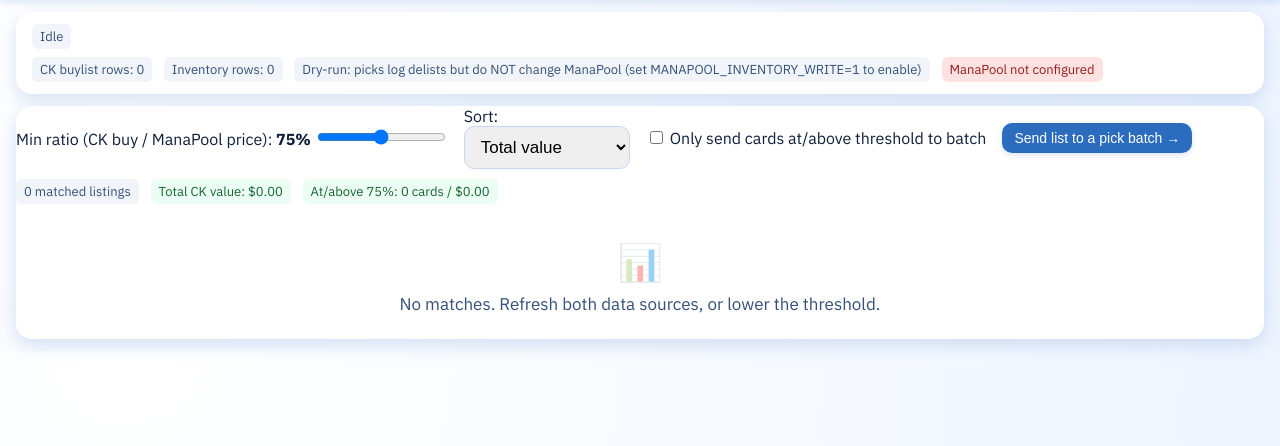
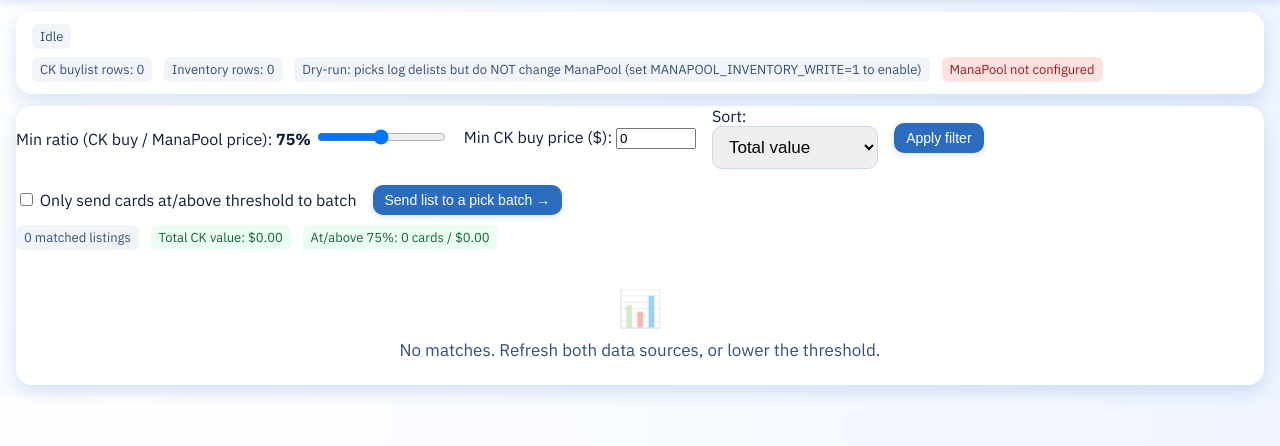
Before and after one commit to zachskaggs/auto-picklist, a FastAPI app: page /cardkingdom in a window 1280 px wide. Shown: the part 48-494 px from the top of the page. Run offline with FastAPI, Linux system fonts and the light colour scheme; data that the repository does not hold is empty; parts of the project's set-up code (start-up, migrations or seed data) failed here and were passed over; some libraries are stand-ins or nearby versions.

Commit message:
CK buylist: delist at batch creation, manual filter apply, value floor
- Remove cards from ManaPool inventory when the pick batch is CREATED (gated by
  MANAPOOL_INVENTORY_WRITE, dry-run by default), not at pick time. Drop all
  pick-time delist logic; picking a CK batch now only tracks physical pulls.
- Report no longer re-filters on slider movement (was causing perf issues).
  The slider only updates the displayed %; a new "Apply filter" button rebuilds
  the list.
- Add a minimum CardKingdom buy-price floor to exclude low-value cards.
- Exclude zero-quantity ManaPool listings (priced-but-out-of-stock) so the
  report and batches only contain cards actually on hand.

Co-Authored-By: Claude Opus 4.8 <noreply@anthropic.com>

```diff
--- a/app/main.py
+++ b/app/main.py
@@ -151,58 +151,63 @@ def _ck_last_logs():
     return latest
 
 
-def _delist_for_pick(conn, item, picked_qty):
-    """Best-effort: remove picked copies from ManaPool when picking a CK batch.
+def _delist_report_rows(conn, rows):
+    """Remove the chosen copies from ManaPool when a CardKingdom batch is created.
 
-    Only fires for batches whose source is 'cardkingdom'. Never raises.
+    Runs once at batch-creation time (not at pick time). For each report row,
+    decrement the matching ManaPool listing by the quantity being sent to CK
+    (deleting it when the quantity reaches 0). Gated by MANAPOOL_INVENTORY_WRITE:
+    when disabled, the intended change is logged as a dry-run only. Returns a
+    summary dict; never raises.
     """
-    try:
-        batch = conn.execute('SELECT source FROM batches WHERE id = ?', (item['batch_id'],)).fetchone()
-        if not batch or (batch['source'] or '') != 'cardkingdom':
-            return
-        scryfall_id = item['scryfall_id']
-        if not scryfall_id:
-            return
-        # Find the current cached inventory quantity for this exact variant.
-        inv = conn.execute(
-            'SELECT quantity, price_cents, condition_id, finish_id, language_id '
-            'FROM manapool_inventory WHERE inventory_id = ?',
-            (item['mp_inventory_id'],),
-        ).fetchone() if item.get('mp_inventory_id') else None
-        if inv is not None:
-            current_qty = int(inv['quantity'] or 0)
-            price_cents = inv['price_cents']
-            condition_id = inv['condition_id']
-            finish_id = inv['finish_id']
-            language_id = inv['language_id']
-        else:
-            current_qty = int(item.get('qty_required') or 0)
-            price_cents = int(round((item.get('mp_price') or 0) * 100)) or None
-            condition_id = item.get('condition')
-            finish_id = 'FO' if item.get('is_foil') else 'NF'
-            language_id = item.get('language')
-        new_qty = max(0, current_qty - int(picked_qty))
-        result, err = manapool.set_inventory_quantity(
-            scryfall_id, condition_id, finish_id, language_id, new_qty, price_cents,
-        )
-        # Keep the local inventory cache in step with the write (or dry-run).
-        if item.get('mp_inventory_id'):
-            conn.execute(
-                'UPDATE manapool_inventory SET quantity = ? WHERE inventory_id = ?',
-                (new_qty, item['mp_inventory_id']),
+    summary = {'attempted': 0, 'ok': 0, 'errors': 0, 'dry_run': not manapool.INVENTORY_WRITE}
+    for r in rows:
+        scryfall_id = r.get('scryfall_id')
+        sell_qty = int(r.get('sell_qty') or 0)
+        if not scryfall_id or sell_qty <= 0:
+            continue
+        summary['attempted'] += 1
+        try:
+            inv = conn.execute(
+                'SELECT quantity, price_cents, condition_id, finish_id, language_id '
+                'FROM manapool_inventory WHERE inventory_id = ?',
+                (r.get('inventory_id'),),
+            ).fetchone() if r.get('inventory_id') else None
+            if inv is not None:
+                current_qty = int(inv['quantity'] or 0)
+                price_cents = inv['price_cents']
+                condition_id = inv['condition_id']
+                finish_id = inv['finish_id']
+                language_id = inv['language_id']
+            else:
+                current_qty = int(r.get('quantity') or 0)
+                price_cents = int(round((r.get('mp_price') or 0) * 100)) or None
+                condition_id = r.get('condition_id')
+                finish_id = 'FO' if r.get('is_foil') else 'NF'
+                language_id = r.get('language_id')
+            new_qty = max(0, current_qty - sell_qty)
+            result, err = manapool.set_inventory_quantity(
+                scryfall_id, condition_id, finish_id, language_id, new_qty, price_cents,
             )
-        if new_qty <= 0:
-            conn.execute('UPDATE batch_items SET mp_delisted = 1 WHERE id = ?', (item['id'],))
-        conn.commit()
-        if err:
-            _ck_log('delist', 'error', summary={'item_id': item['id'], 'scryfall_id': scryfall_id}, error=err)
-        else:
-            _ck_log('delist', 'ok', summary={'item_id': item['id'], 'new_quantity': new_qty, **(result or {})})
-    except Exception as exc:  # never block a pick on a delist failure
-        try:
-            _ck_log('delist', 'error', summary={'item_id': item.get('id')}, error=str(exc))
-        except Exception:
-            pass
+            if r.get('inventory_id'):
+                conn.execute(
+                    'UPDATE manapool_inventory SET quantity = ? WHERE inventory_id = ?',
+                    (new_qty, r['inventory_id']),
+                )
+            if err:
+                summary['errors'] += 1
+                _ck_log('delist', 'error', summary={'scryfall_id': scryfall_id, 'sell_qty': sell_qty}, error=err)
+            else:
+                summary['ok'] += 1
+        except Exception as exc:
+            summary['errors'] += 1
+            try:
+                _ck_log('delist', 'error', summary={'scryfall_id': scryfall_id}, error=str(exc))
+            except Exception:
+                pass
+    conn.commit()
+    _ck_log('delist', 'ok' if not summary['errors'] else 'partial', summary=summary)
+    return summary
 
 
 def _latest_manapool_batch_warning():
@@ -537,23 +542,24 @@ def cardkingdom_refresh_inventory(request: Request, auth=Depends(require_auth)):
     return JSONResponse(summary)
 
 
-def _ck_report_rows(min_ratio, sort_by):
+def _ck_report_rows(min_ratio, sort_by, min_price=0.0):
     with get_conn() as conn:
-        return buylist.compute_report(conn, min_ratio=min_ratio, sort_by=sort_by)
+        return buylist.compute_report(conn, min_ratio=min_ratio, sort_by=sort_by, min_price=min_price)
 
 
 @app.get('/api/cardkingdom/report', response_class=HTMLResponse)
-def cardkingdom_report(request: Request, min_ratio: float = None, sort: str = 'value', auth=Depends(require_auth)):
+def cardkingdom_report(request: Request, min_ratio: float = None, sort: str = 'value', min_price: float = 0.0, auth=Depends(require_auth)):
     if min_ratio is None:
         min_ratio = CK_BUYLIST_MIN_RATIO
     sort_by = 'ratio' if (sort or '').lower() == 'ratio' else 'value'
-    rows = _ck_report_rows(min_ratio, sort_by)
+    rows = _ck_report_rows(min_ratio, sort_by, min_price=min_price)
     total_value = round(sum(r['value'] for r in rows), 2)
     meets_value = round(sum(r['value'] for r in rows if r['meets']), 2)
     return TEMPLATES.TemplateResponse('partials/ck_report.html', {
         'request': request,
         'rows': rows,
         'min_ratio': min_ratio,
+        'min_price': min_price,
         'sort_by': sort_by,
         'total_value': total_value,
         'meets_value': meets_value,
@@ -562,20 +568,21 @@ def cardkingdom_report(request: Request, min_ratio: float = None, sort: str = 'v
 
 
 @app.post('/api/cardkingdom/create-batch')
-def cardkingdom_create_batch(request: Request, min_ratio: float = Form(None), sort: str = Form('value'), only_meets: int = Form(0), auth=Depends(require_auth)):
+def cardkingdom_create_batch(request: Request, min_ratio: float = Form(None), sort: str = Form('value'), min_price: float = Form(0.0), only_meets: int = Form(0), auth=Depends(require_auth)):
     if min_ratio is None:
         min_ratio = CK_BUYLIST_MIN_RATIO
     sort_by = 'ratio' if (sort or '').lower() == 'ratio' else 'value'
-    rows = _ck_report_rows(min_ratio, sort_by)
+    rows = _ck_report_rows(min_ratio, sort_by, min_price=min_price)
     if only_meets:
         rows = [r for r in rows if r['meets']]
     if not rows:
-        raise HTTPException(status_code=400, detail='No matching cards to send to a batch. Refresh data or lower the threshold.')
+        raise HTTPException(status_code=400, detail='No matching cards to send to a batch. Refresh data or relax the filters.')
 
     batch_name = f"CardKingdom Buylist - {datetime.utcnow().strftime('%Y-%m-%d %H:%M')}"
     source_payload = {
         'generated_at': _utc_now(),
         'min_ratio': min_ratio,
+        'min_price': min_price,
         'sort_by': sort_by,
         'only_meets': bool(only_meets),
         'rows': len(rows),
@@ -619,11 +626,17 @@ def cardkingdom_create_batch(request: Request, min_ratio: float = Form(None), so
                 ),
             )
         conn.commit()
+        # Remove the chosen copies from ManaPool inventory now that the batch
+        # exists (gated by MANAPOOL_INVENTORY_WRITE; dry-run logs only).
+        delist = _delist_report_rows(conn, rows)
+        conn.execute('UPDATE batch_items SET mp_delisted = 1 WHERE batch_id = ?', (batch_id,))
+        conn.commit()
     return JSONResponse({
         'batch_id': batch_id,
         'batch_name': batch_name,
         'rows': len(rows),
         'total_value': source_payload['total_value'],
+        'delist': delist,
     })
 
 
@@ -922,7 +935,6 @@ async def assisted_action(
                     'INSERT INTO events (type, batch_item_id, qty, timestamp, user_session_id, picker_name) VALUES (?, ?, ?, ?, ?, ?)',
                     ('pick', item_id, 1, _utc_now(), session_id, picker_name),
                 )
-                _delist_for_pick(conn, dict(item), 1)
         elif action == 'pick_all':
             if qty_remaining > 0:
                 conn.execute('UPDATE batch_items SET qty_picked = qty_required, updated_at = ? WHERE id = ?', (_utc_now(), item_id))
@@ -930,7 +942,6 @@ async def assisted_action(
                     'INSERT INTO events (type, batch_item_id, qty, timestamp, user_session_id, picker_name) VALUES (?, ?, ?, ?, ?, ?)',
                     ('pick', item_id, qty_remaining, _utc_now(), session_id, picker_name),
                 )
-                _delist_for_pick(conn, dict(item), qty_remaining)
         elif action == 'missing':
             conn.execute(
                 'UPDATE batch_items SET is_missing = 1, missing_note = COALESCE(NULLIF(?, \'\'), missing_note), updated_at = ? WHERE id = ?',
@@ -1089,8 +1100,6 @@ async def pick_item(request: Request, item_id: int, show_picked: int = 0, show_m
         conn.execute('UPDATE batch_items SET qty_picked = qty_picked + 1, updated_at = ? WHERE id = ?', (_utc_now(), item_id))
         conn.execute('INSERT INTO events (type, batch_item_id, qty, timestamp, user_session_id, picker_name) VALUES (?, ?, ?, ?, ?, ?)', ('pick', item_id, 1, _utc_now(), session_id, picker_name))
         item = conn.execute('SELECT * FROM batch_items WHERE id = ?', (item_id,)).fetchone()
-        # CardKingdom batches only: remove the picked copy from ManaPool inventory.
-        _delist_for_pick(conn, dict(item), 1)
     await manager.broadcast(item['batch_id'], {'type': 'item_update', 'item_id': item_id})
     qty_rem = remaining_qty(item)
     if not show_all:
--- a/templates/cardkingdom.html
+++ b/templates/cardkingdom.html
@@ -26,40 +26,59 @@
   </div>
 </div>
 
-<div class="panel" x-data="{ minRatio: {{ default_ratio }}, sort: 'value', onlyMeets: 0 }">
+<div class="panel" x-data="{ minRatio: {{ default_ratio }}, minPrice: 0, sort: 'value', onlyMeets: 0 }">
   <div class="ck-controls" style="display:flex; gap:16px; align-items:center; flex-wrap:wrap;">
     <label>
       Min ratio (CK buy / ManaPool price):
       <strong x-text="(minRatio*100).toFixed(0) + '%'"></strong>
-      <input type="range" min="0" max="1.5" step="0.01" x-model="minRatio"
-             hx-get="/api/cardkingdom/report" hx-target="#ck-report" hx-trigger="input changed delay:150ms"
-             hx-include="[name='min_ratio'],[name='sort']" name="min_ratio" />
+      <input id="ck-min-ratio" type="range" min="0" max="1.5" step="0.01" x-model="minRatio" />
     </label>
-    <input type="hidden" name="min_ratio" :value="minRatio" />
+    <label>
+      Min CK buy price ($):
+      <input id="ck-min-price" type="number" min="0" step="0.25" x-model="minPrice" style="width:6em;" />
+    </label>
     <label>
       Sort:
-      <select name="sort" x-model="sort"
-              hx-get="/api/cardkingdom/report" hx-target="#ck-report" hx-trigger="change"
-              hx-include="[name='min_ratio']">
+      <select id="ck-sort" x-model="sort">
         <option value="value">Total value</option>
         <option value="ratio">Ratio</option>
       </select>
     </label>
+    <button class="btn" onclick="ckApplyFilter()">Apply filter</button>
+    <span style="border-left:1px solid rgba(255,255,255,0.15); height:24px;"></span>
     <label>
-      <input type="checkbox" x-model="onlyMeets" :true-value="1" :false-value="0" />
+      <input id="ck-only-meets" type="checkbox" x-model="onlyMeets" :true-value="1" :false-value="0" />
       Only send cards at/above threshold to batch
     </label>
     <button class="btn" onclick="ckCreateBatch()">Send list to a pick batch &rarr;</button>
   </div>
 
   <div id="ck-report"
-       hx-get="/api/cardkingdom/report?min_ratio={{ default_ratio }}&sort=value"
+       hx-get="/api/cardkingdom/report?min_ratio={{ default_ratio }}&sort=value&min_price=0"
        hx-trigger="load">
     <div class="empty-state"><div>Loading…</div></div>
   </div>
 </div>
 
 <script>
+function ckFilterValues() {
+  const ratioEl = document.getElementById('ck-min-ratio');
+  const priceEl = document.getElementById('ck-min-price');
+  const sortEl = document.getElementById('ck-sort');
+  return {
+    min_ratio: ratioEl ? ratioEl.value : {{ default_ratio }},
+    min_price: (priceEl && priceEl.value) ? priceEl.value : 0,
+    sort: sortEl ? sortEl.value : 'value',
+  };
+}
+
+// Rebuild the report from the current control values. Only runs when the user
+// clicks "Apply filter" (or after a data refresh) — never on slider movement.
+function ckApplyFilter() {
+  const f = ckFilterValues();
+  htmx.ajax('GET', `/api/cardkingdom/report?min_ratio=${f.min_ratio}&sort=${f.sort}&min_price=${f.min_price}`, '#ck-report');
+}
+
 function ckRefresh(kind) {
   const status = document.getElementById('ck-status');
   const spinner = document.getElementById('ck-spinner');
@@ -73,30 +92,32 @@ function ckRefresh(kind) {
       status.textContent = (kind === 'buylist'
         ? `CK buylist: ${d.rows} rows (as of ${d.created_at || 'n/a'})`
         : `Inventory: ${d.rows} card rows from ${d.items} listings`);
-      // Reload the report with current controls.
-      const minEl = document.querySelector("[name='min_ratio']");
-      const sortEl = document.querySelector("select[name='sort']");
-      const mr = minEl ? minEl.value : {{ default_ratio }};
-      const so = sortEl ? sortEl.value : 'value';
-      htmx.ajax('GET', `/api/cardkingdom/report?min_ratio=${mr}&sort=${so}`, '#ck-report');
+      ckApplyFilter();
     })
     .catch((e) => { status.textContent = 'Error: ' + e.message; })
     .finally(() => { btn.disabled = false; spinner.style.display = 'none'; });
 }
 
 function ckCreateBatch() {
-  const minEl = document.querySelector("[name='min_ratio']");
-  const sortEl = document.querySelector("select[name='sort']");
-  const onlyEl = document.querySelector("input[type=checkbox][x-model='onlyMeets']");
+  const f = ckFilterValues();
+  const onlyEl = document.getElementById('ck-only-meets');
+  if (!confirm('This creates a pick batch AND removes these cards from your ManaPool inventory'
+      + ({{ 'true' if write_enabled else 'false' }} ? ' (LIVE — listings will be changed).' : ' (dry-run — logged only).')
+      + '\n\nContinue?')) return;
   const form = new FormData();
-  form.append('min_ratio', minEl ? minEl.value : {{ default_ratio }});
-  form.append('sort', sortEl ? sortEl.value : 'value');
+  form.append('min_ratio', f.min_ratio);
+  form.append('sort', f.sort);
+  form.append('min_price', f.min_price);
   form.append('only_meets', (onlyEl && onlyEl.checked) ? 1 : 0);
   fetch('/api/cardkingdom/create-batch', { method: 'POST', body: form })
     .then(async (r) => { const d = await r.json(); if (!r.ok) throw new Error(d.detail || 'Failed'); return d; })
     .then((d) => {
+      const dl = d.delist || {};
+      const delistMsg = dl.dry_run
+        ? `${dl.attempted} cards flagged for delist (dry-run)`
+        : `${dl.ok} delisted from ManaPool` + (dl.errors ? `, ${dl.errors} errors` : '');
       document.getElementById('ck-status').innerHTML =
-        `Created batch "${d.batch_name}" — ${d.rows} cards, $${d.total_value} CK value. <a href="/batch/${d.batch_id}">Open batch</a>`;
+        `Created batch "${d.batch_name}" — ${d.rows} cards, $${d.total_value} CK value. ${delistMsg}. <a href="/batch/${d.batch_id}">Open batch</a>`;
     })
     .catch((e) => { document.getElementById('ck-status').textContent = 'Error: ' + e.message; });
 }
--- a/templates/picklist.html
+++ b/templates/picklist.html
@@ -4,8 +4,9 @@
 <div class="panel manapool-panel" style="border-left:4px solid #c9a227;">
   <div>
     <strong>Card Kingdom buylist batch.</strong>
-    Picking a card here will remove that copy from your ManaPool inventory
-    ({% if write_enabled %}<span class="badge badge-missing">live writes ON</span>{% else %}dry-run — logged only{% endif %}).
+    These cards were removed from your ManaPool inventory when this batch was created
+    ({% if write_enabled %}<span class="badge badge-missing">live writes were ON</span>{% else %}dry-run — logged only{% endif %}).
+    Picking here just tracks what you've physically pulled.
   </div>
   <div style="margin-top:8px;">
     <a class="btn" href="/batch/{{ batch.id }}/cardkingdom.csv?scope=picked" download>Download CK sell CSV (picked)</a>
```
Also changed, not shown: app/buylist.py (+14 -1 lines), tests/test_cardkingdom.py (+25 -0 lines).
